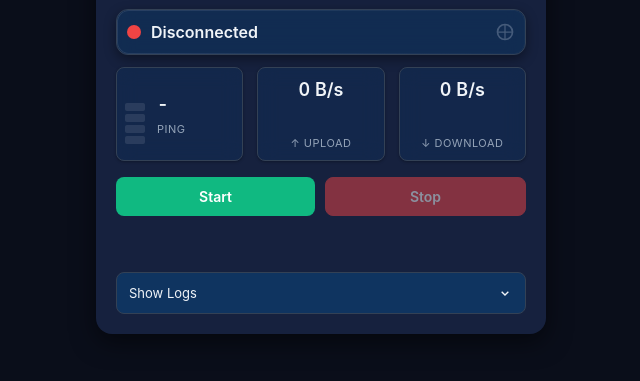
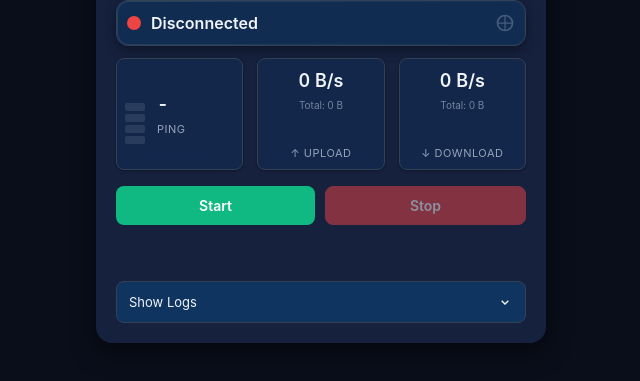
Before and after one commit to soheilroko-netizen/h2, a website built with Vite: page index.html in a window 1280 px wide. Shown: the part 311-692 px from the top of the page, without its empty margins (319-959 px from the left). Built offline with nearby package versions, Linux system fonts and the light colour scheme.

Commit message:
feat: show total upload/download traffic under metric tiles
- index.html: add total counters below up/down speed values
- main.ts: render formatBytes(total) from get_full_status (already returned)
- layout.css: .metric-total muted 10px style

```diff
--- a/index.html
+++ b/index.html
@@ -143,11 +143,13 @@
           </div>
           <div class="metric-tile">
             <div class="metric-value" id="traffic-up-value">0 B/s</div>
+            <div class="metric-total" id="traffic-up-total">Total: 0 B</div>
             <canvas class="sparkline" id="sparkline-up" width="100" height="24"></canvas>
             <div class="metric-label">↑ Upload</div>
           </div>
           <div class="metric-tile">
             <div class="metric-value" id="traffic-down-value">0 B/s</div>
+            <div class="metric-total" id="traffic-down-total">Total: 0 B</div>
             <canvas class="sparkline" id="sparkline-down" width="100" height="24"></canvas>
             <div class="metric-label">↓ Download</div>
           </div>
--- a/src/main.ts
+++ b/src/main.ts
@@ -92,6 +92,8 @@ const statusCard = document.querySelector('.status-card')!;
 const pingValue = document.getElementById('ping-value')!;
 const trafficUpValue = document.getElementById('traffic-up-value')!;
 const trafficDownValue = document.getElementById('traffic-down-value')!;
+const trafficUpTotal = document.getElementById('traffic-up-total')!;
+const trafficDownTotal = document.getElementById('traffic-down-total')!;
 const splitIndicator = document.getElementById('split-indicator')!;
 const sparklineUp = document.getElementById('sparkline-up') as HTMLCanvasElement;
 const sparklineDown = document.getElementById('sparkline-down') as HTMLCanvasElement;
@@ -343,6 +345,8 @@ async function updateStatus() {
 
     trafficUpValue.textContent = s.running ? formatSpeed(s.traffic_up) : '0 B/s';
     trafficDownValue.textContent = s.running ? formatSpeed(s.traffic_down) : '0 B/s';
+    trafficUpTotal.textContent = `Total: ${formatBytes(s.total_up)}`;
+    trafficDownTotal.textContent = `Total: ${formatBytes(s.total_down)}`;
 
     // Update sparklines
     if (s.running) {
--- a/src/styles/layout.css
+++ b/src/styles/layout.css
@@ -274,6 +274,15 @@
   opacity: 0.8;
 }
 
+.metric-total {
+  font-size: 10px;
+  color: var(--text-secondary);
+  opacity: 0.75;
+  margin-top: 2px;
+  font-variant-numeric: tabular-nums;
+  white-space: nowrap;
+}
+
 .metric-label {
   font-size: 11px;
   text-transform: uppercase;
```
